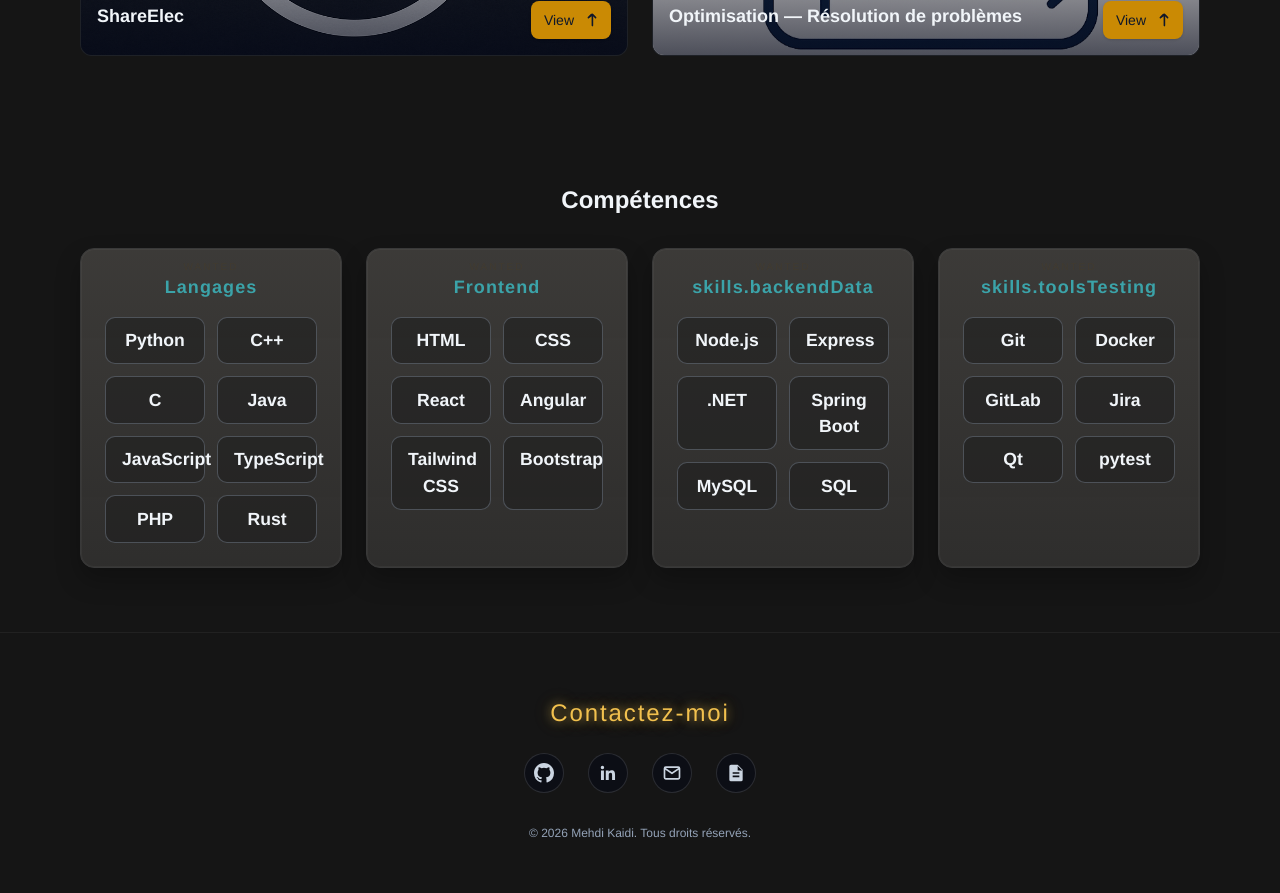
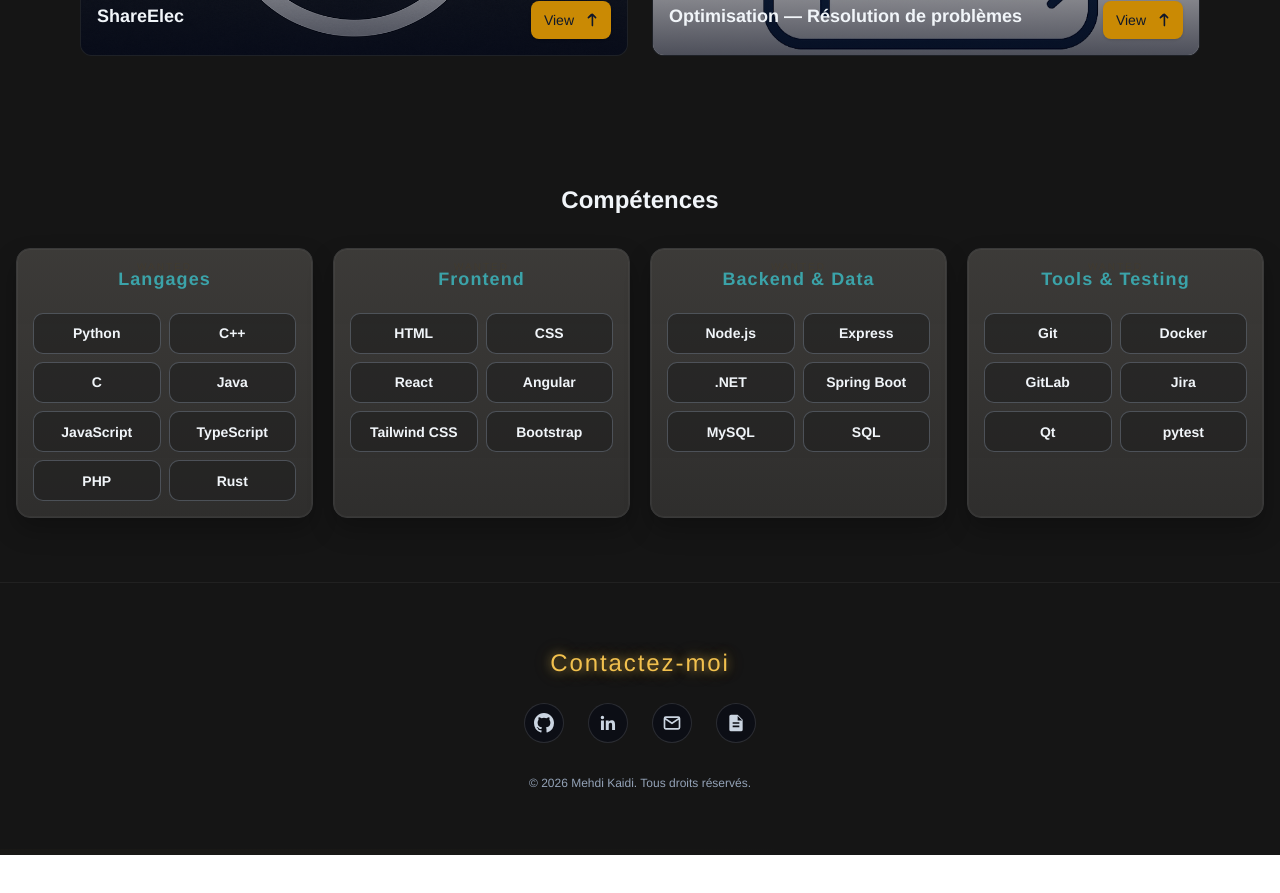
Before and after one commit to mehdika21/portfolio-react, a React (Vite) app: page / in a window 1280 px wide. Shown: the part 1960-2853 px from the top of the page. After the commit the page ends 2815 px from the top, so only its background shows below. Built offline with nearby package versions, Linux system fonts and the light colour scheme.

Commit message:
another fix

```diff
--- a/src/components/Skills.tsx
+++ b/src/components/Skills.tsx
@@ -5,48 +5,34 @@ import { useI18n } from "../i18n/I18n";
 const groups = [
   {
     titleKey: "skills.languages",
+    fallbackTitle: "Languages",
     items: [
-      "Python",
-      "C++",
-      "C",
-      "Java",
-      "JavaScript",
-      "TypeScript",
-      "PHP",
-      "Rust",
+      "Python", "C++", "C", "Java",
+      "JavaScript", "TypeScript", "PHP", "Rust",
     ],
   },
   {
     titleKey: "skills.frontend",
+    fallbackTitle: "Frontend",
     items: [
-      "HTML",
-      "CSS",
-      "React",
-      "Angular",
-      "Tailwind CSS",
-      "Bootstrap",
+      "HTML", "CSS", "React", "Angular",
+      "Tailwind CSS", "Bootstrap",
     ],
   },
   {
     titleKey: "skills.backendData",
+    fallbackTitle: "Backend & Data",
     items: [
-      "Node.js",
-      "Express",
-      ".NET",
-      "Spring Boot",
-      "MySQL",
-      "SQL",
+      "Node.js", "Express", ".NET",
+      "Spring Boot", "MySQL", "SQL",
     ],
   },
   {
     titleKey: "skills.toolsTesting",
+    fallbackTitle: "Tools & Testing",
     items: [
-      "Git",
-      "Docker",
-      "GitLab",
-      "Jira",
-      "Qt",
-      "pytest",
+      "Git", "Docker", "GitLab",
+      "Jira", "Qt", "pytest",
     ],
   },
 ] as const;
@@ -54,32 +40,43 @@ const groups = [
 const Skills: React.FC = () => {
   const { t } = useI18n();
 
+  const getTitle = (
+    key: (typeof groups)[number]["titleKey"],
+    fallback: string
+  ) => {
+    const translated = t(
+      key as Parameters<typeof t>[0]
+    );
+
+    return translated === key ? fallback : translated;
+  };
+
   return (
     <section
       id="skills"
-      className="max-w-6xl mx-auto px-4 py-16"
+      className="w-full max-w-[1500px] mx-auto px-4 py-16"
     >
       <h2 className="text-2xl font-semibold text-center mb-2">
         {t("skills.title")}
       </h2>
 
-      <div className="grid gap-6 md:grid-cols-4 mt-8">
+      <div className="grid grid-cols-1 sm:grid-cols-2 xl:grid-cols-4 gap-5 mt-8">
         {groups.map((group) => (
           <div
             key={group.titleKey}
-            className="skill-card p-6"
+            className="skill-card min-w-0 p-4"
           >
-            <div className="flex items-center justify-center gap-3 mb-4">
-              <span className="text-lg font-semibold text-teal skill-title">
-                {t(group.titleKey as Parameters<typeof t>[0])}
+            <div className="flex items-center justify-center mb-5">
+              <span className="text-lg font-semibold text-teal skill-title text-center">
+                {getTitle(group.titleKey, group.fallbackTitle)}
               </span>
             </div>
 
-            <div className="grid grid-cols-2 gap-3">
+            <div className="grid grid-cols-2 gap-2">
               {group.items.map((item) => (
                 <div
                   key={item}
-                  className="skill-pill"
+                  className="skill-pill min-w-0 px-2 py-3 text-center text-sm break-words"
                 >
                   {item}
                 </div>
```
